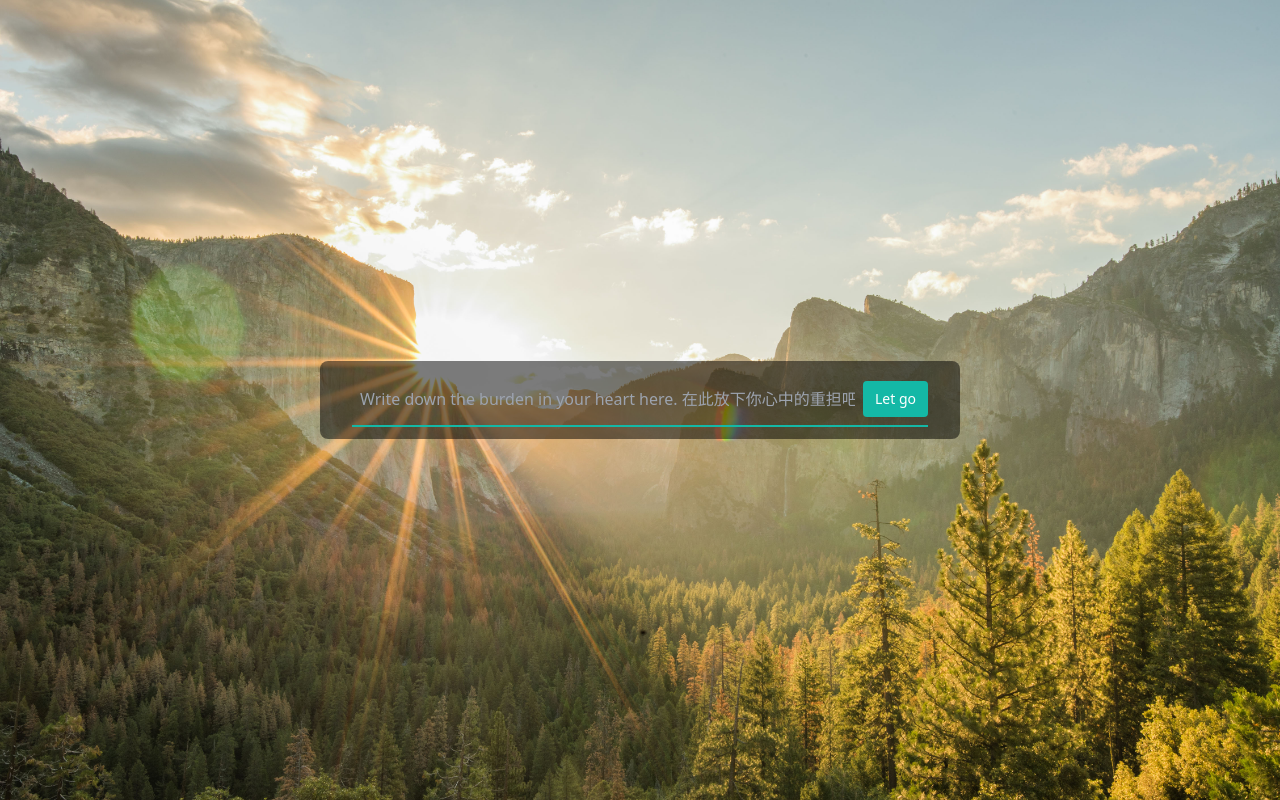
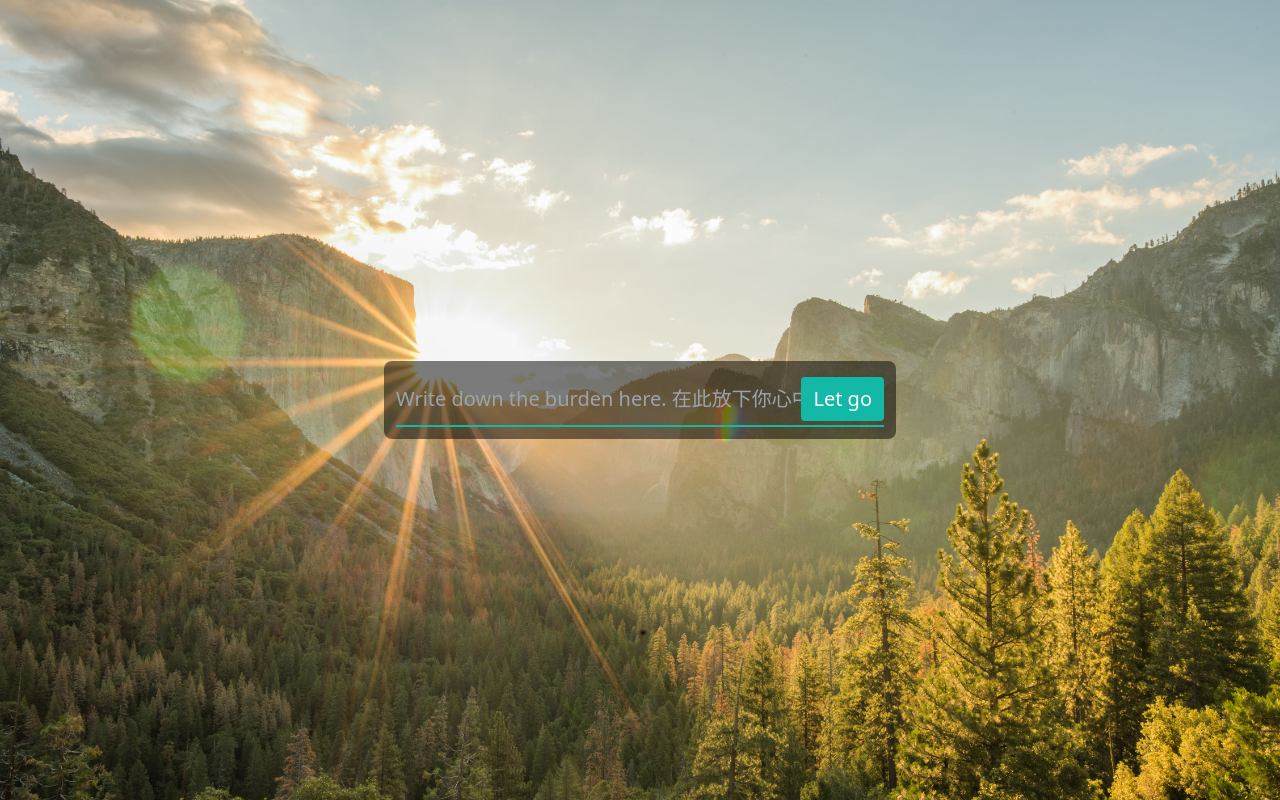
Before and after one commit to scy0208/soothe-my-heart, a Next.js app: page / in a window 1280 px wide. Built offline with nearby package versions, Linux system fonts and the light colour scheme.

Commit message:
fix text size

```diff
--- a/src/app/page.tsx
+++ b/src/app/page.tsx
@@ -67,27 +67,27 @@ export default function Home() {
 
 
   return (
-  <div className="w-full h-screen flex flex-col items-center bg-vision bg-no-repeat bg-center bg-cover grid grid-cols-8">
-    <div className="flex bg-black/50 flex-col p-8 py-3 rounded-lg text-white col-start-2 col-span-6 xl:col-start-3 xl:col-span-4">
+  <div className="w-full h-screen flex flex-col items-center bg-vision bg-no-repeat bg-center bg-cover grid grid-cols-10">
+    <div className="flex bg-black/50 flex-col p-3 py-3 rounded-lg text-white col-start-2 col-span-8  xl:col-start-4 xl:col-span-4">
       <form onSubmit={handleSubmitStream} className="w-full max-w-screen-lg">
-        <div className="flex items-center border-b border-b-2 border-teal-500 py-2">
+        <div className="flex items-center border-b border-b-2 border-teal-500 py-1">
           <input
             type="text"
             value={text}
             onChange={(event) => setText(event.target.value)}
-            className="appearance-none bg-transparent border-none w-full py-1 px-2 leading-tight focus:outline-none resize-none overflow-hidden break-all"
-            placeholder="Write down the burden in your heart here. 在此放下你心中的重担吧"
+            className="appearance-none bg-transparent border-none w-full py-1 px-2 sm:px-0 leading-tight focus:outline-none resize-none overflow-hidden break-all text-xs md:text-s lg:text-base xl:text-xl"
+            placeholder="Write down the burden here. 在此放下你心中的重担吧"
           />
           <button
             type="submit"
-            className="flex-shrink-0 bg-teal-500 hover:bg-teal-700 border-teal-500 hover:border-teal-700 text-sm border-4 text-white py-1 px-2 rounded"
+            className="flex-shrink-0 bg-teal-500 hover:bg-teal-700 border-teal-500 hover:border-teal-700 text-xs md:text-s lg:text-base xl:text-xl border-4 text-white py-1 px-2 rounded"
           >
             Let go
           </button>
         </div>
       </form>
       {displayText && (
-        <div className="flex items-center justify-center border-b-2 border-teal-500 w-full max-w-screen-lg text-2xl italic">
+        <div className="flex items-center justify-center border-b-2 border-teal-500 w-full max-w-screen-lg text-s lg:text-xl xl:text-2xl italic">
           <p>{displayText}</p>
         </div>
       )}
```
